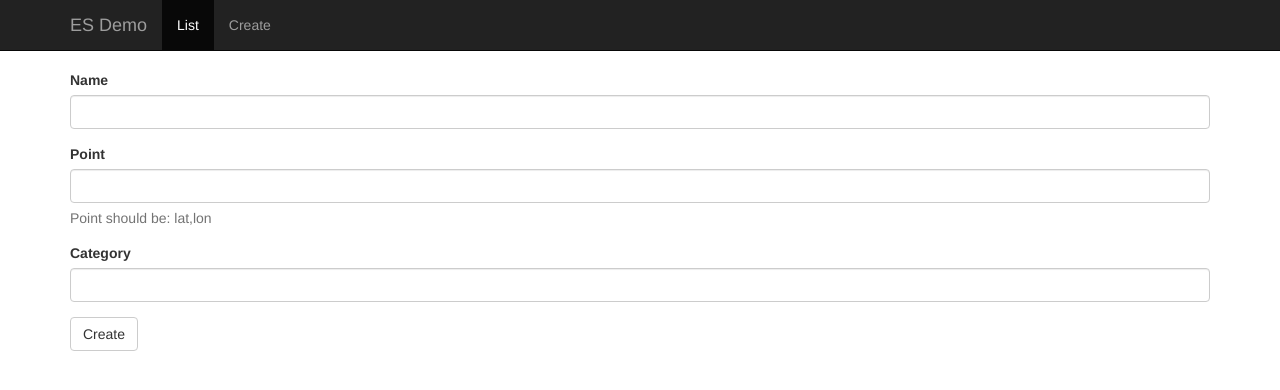
After one commit to bahattincinic/elasticsearch_demo, a Flask app: page /add/ in a window 1280 px wide. The commit adds this page. Shown: the top 390 px of the page. Run offline with Flask 2, Linux system fonts and the light colour scheme; some libraries are stand-ins or nearby versions.

Commit message:
Added create page

```diff
--- a/web/endpoints.py
+++ b/web/endpoints.py
@@ -1,8 +1,10 @@
+import uuid
+
 from flask import Blueprint, render_template, redirect, url_for
 from flask import request
 from flask import current_app
 
-from libs.entities import search, remove, get
+from libs.entities import search, remove, get, create
 
 
 app_routes = Blueprint('app', __name__,
@@ -43,3 +45,25 @@ def detail(id):
         object_id=id
     )
     return render_template('detail.html', item=item)
+
+
+@app_routes.route('/add/', methods=['GET'])
+def add_form():
+    return render_template('add.html')
+
+
+@app_routes.route('/add/', methods=['POST'])
+def save_create_form():
+    id = str(uuid.uuid4())
+    create(
+        index_name=current_app.config['ELASTICSEARCH_INDEX']['index_name'],
+        doc_type=current_app.config['ELASTICSEARCH_INDEX']['index_name'],
+        object_id=id,
+        payload={
+          'id': id,
+          'category': request.form['category'],
+          'name': request.form['name'],
+          'point': request.form['point']
+        }
+    )
+    return redirect(url_for('app.list'))
--- /dev/null
+++ b/web/templates/add.html
@@ -0,0 +1,24 @@
+{% extends "base.html" %}
+
+{% block title %}Add{% endblock title %}
+
+{% block content %}
+  <div class="container" style="margin-top: 70px;">
+    <form method="post">
+      <div class="form-group">
+        <label for="exampleInputEmail1">Name</label>
+        <input type="text" class="form-control" name="name" required>
+      </div>
+      <div class="form-group">
+        <label for="exampleInputPassword1">Point</label>
+        <input type="point" class="form-control" name="point" required>
+        <p class="help-block">Point should be: lat,lon</p>
+      </div>
+      <div class="form-group">
+        <label for="exampleInputFile">Category</label>
+        <input type="text" class="form-control" name="category" required>
+      </div>
+      <button type="submit" class="btn btn-default">Create</button>
+    </form>
+  </div>
+{% endblock content %}
--- a/web/templates/base.html
+++ b/web/templates/base.html
@@ -35,7 +35,7 @@
               <a href="{{ url_for('app.list') }}">List</a>
             </li>
             <li>
-              <a href="#about">Near By</a>
+              <a href="{{ url_for('app.add_form') }}">Create</a>
             </li>
           </ul>
         </div><!--/.nav-collapse -->
```
Also changed, not shown: web/libs/entities.py (+9 -0 lines).
